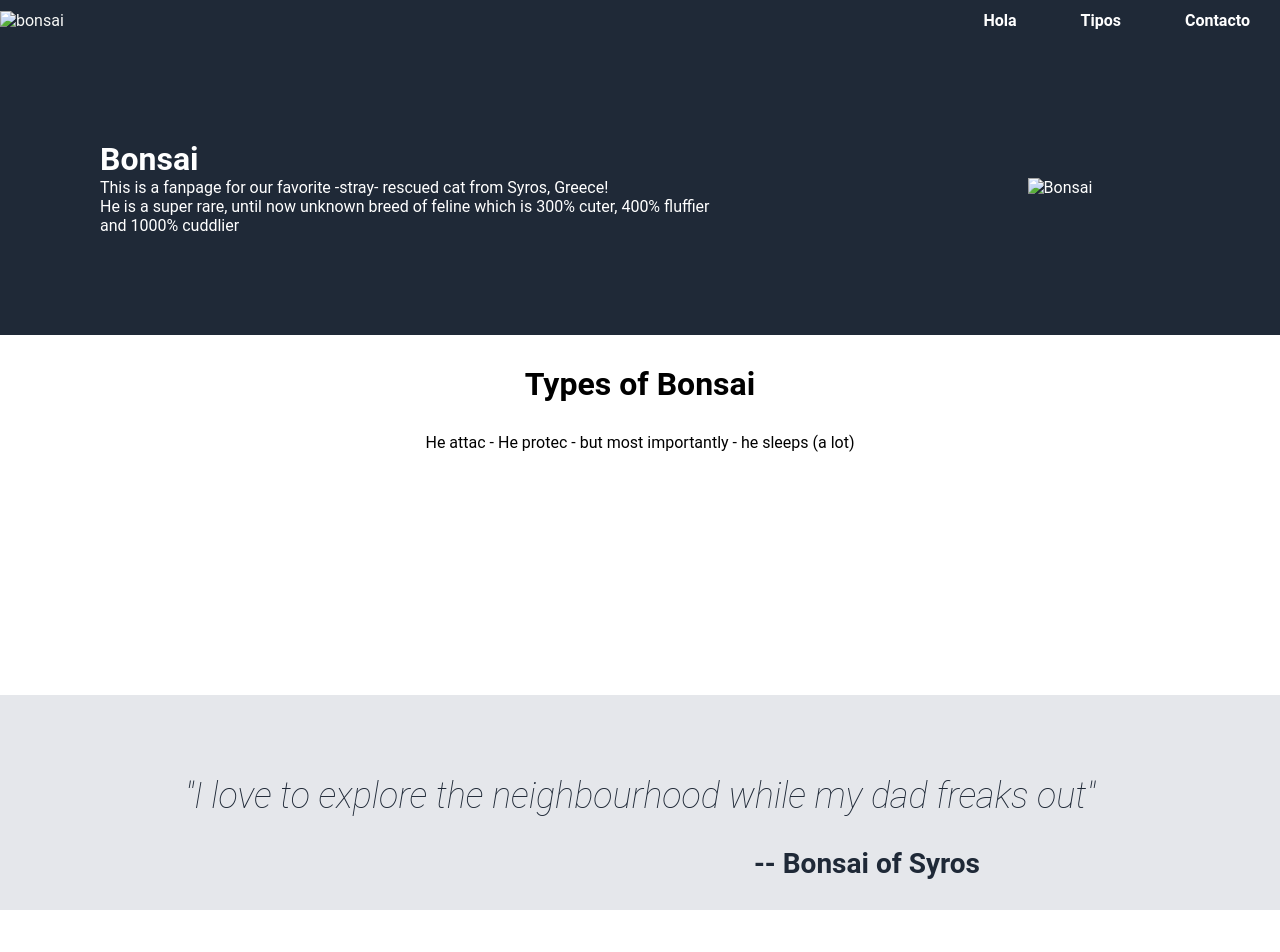
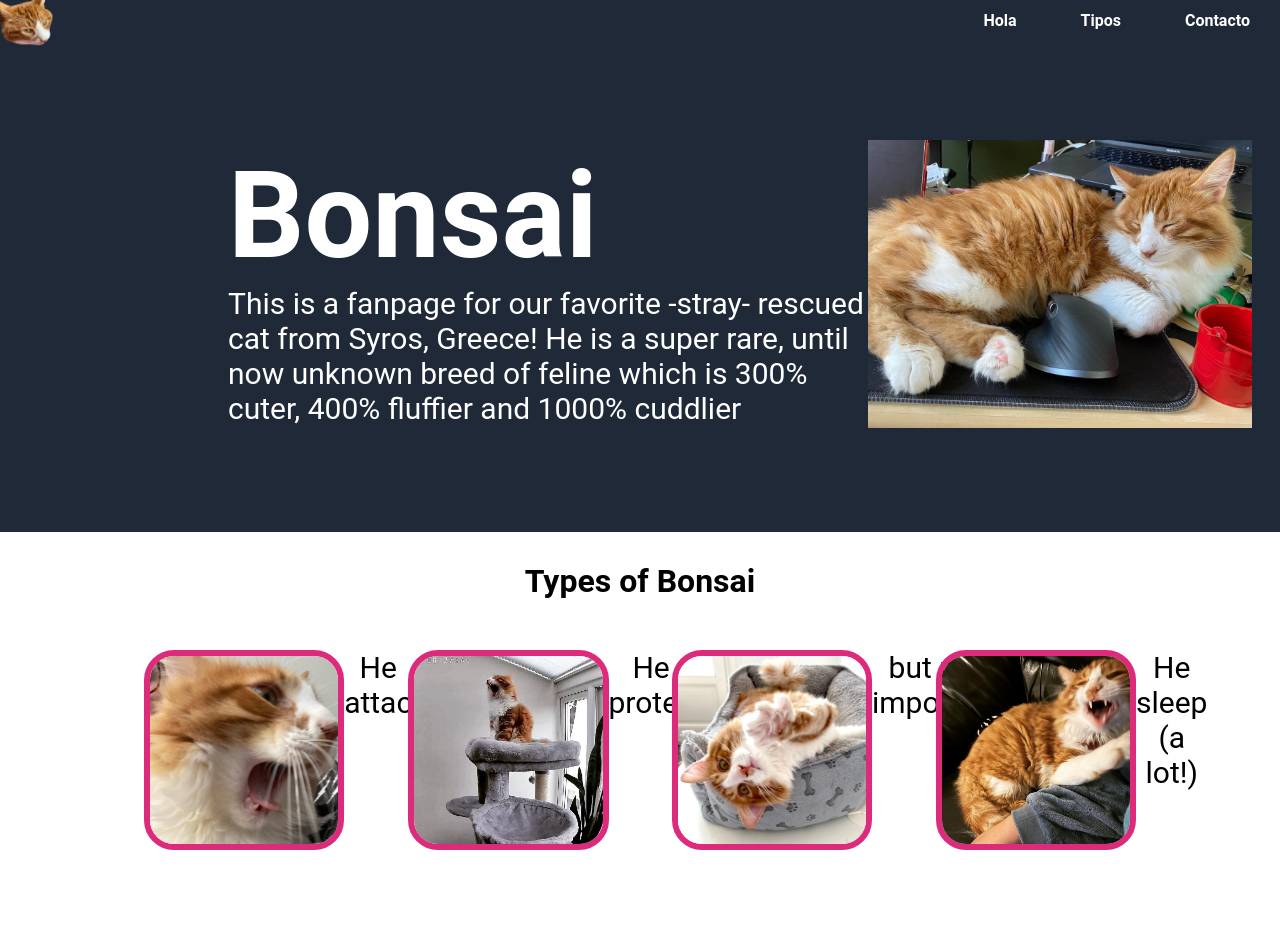
Before and after one commit to lordsp/landing-page, a plain HTML site: page index.html in a window 1280 px wide. Shown: the top 952 px of the page. Drawn offline with Linux system fonts and the light colour scheme.

Commit message:
Added pictures

```diff
--- a/css/main.css
+++ b/css/main.css
@@ -58,31 +58,55 @@ body {
 }
 
 .introText h1 {
-
+    font-size: 120px;
 }
 
 .introText p {
+    font-size: 30px;
 }
 
 .introImg {
-    width: 50%;
+    width: 30%;
+    height: auto;
 }
 
 /* Bonsai Types */
 .bonsaiTypes {
     background-color: #fff;
-    height: 300px;
+    height: 400px;
     align-items: center;
     padding: 30px;
 }
 
 .bonsayTypes h1 {
+padding: 30px;
+}
+
+.cuadritos {
+    display: flex;
+    justify-content: space-evenly;
+    padding: 50px;
+}
+
+.juls {
+    display:flex;
+    width: 200px;
+    height: 200px;
+    font-size: 30px;
+}
+
+.juls img {
+    border-radius: 30px;
+    border: 6px solid #DD2A7B;
 
 }
 
-.bonsaiTypes p {
-    padding-top: 30px;
+
+/* Aca s3b4d3v intento mentirle a Kaizen1G, y falló
+.juls p {
+    padding-top: 200px;
 }
+
 
 /* Quote */
 .quote {
@@ -157,3 +181,8 @@ body {
     font-family: 'Roboto' arial;
     padding: 30px;
 }
+
+.responsive {
+    width: 100%;
+    height: auto;
+}
--- a/index.html
+++ b/index.html
@@ -13,7 +13,7 @@
 <body>
     <header class="header">
         <div class="headerimg">
-            <img src="images/headerimg.jpg" alt="bonsai">
+            <img src="images/bonsaiicono.png" height="60px" alt="bonsai">
         </div>
         <div class="headerlinks">
             <a href="#">Hola</a>
@@ -25,20 +25,37 @@
         <div class="intro">
             <div class="introText">
                 <h1>Bonsai</h1>
-                <p>This is a fanpage for our favorite -stray- rescued cat from Syros, Greece! <br>He is a super rare,
+                <p>This is a fanpage for our favorite -stray- rescued cat from Syros, Greece! He is a super rare,
                     until now unknown breed of feline which is 300% cuter, 400% fluffier and 1000%
                     cuddlier
                 </p>
             </div>
             <div class="introImg">
-                <img src="images/bonsai1.jpg" alt="Bonsai">
+                <img src="images/bonsaimain.jpeg" alt="Bonsai" class="responsive">
             </div>
         </div>
         <div class="bonsaiTypes">
             <h1>
                 Types of Bonsai
             </h1>
-            <p>He attac - He protec - but most importantly - he sleeps (a lot)</p>
+            <div class="cuadritos">
+                <div class="juls">
+                    <img src="images/bonsai1.jpeg" alt="" class="">
+                    <p>He attac</p>
+                </div>
+                <div class="juls">
+                    <img src="images/bonsai2.jpeg" alt="lul" class="">
+                    <p>He protec</p>
+                </div>
+                <div class="juls">
+                    <img src="images/bonsai3.jpeg" alt="" class="">
+                    <p>but most importantly</p>
+                </div>
+                <div class="juls">
+                    <img src="images/bonsai4.jpeg" alt="" class="">
+                    <p>He sleep (a lot!)</p>
+                </div>
+            </div>
         </div>
         <div class="laQuote">
             <div class="quote">
```
Also changed, not shown: images/bonsai1.jpeg (added), images/bonsai2.jpeg (added), images/bonsai3.jpeg (added), images/bonsai4.jpeg (added), images/bonsaiicono.png (added), images/bonsaimain.jpeg (added), 1 other file.
